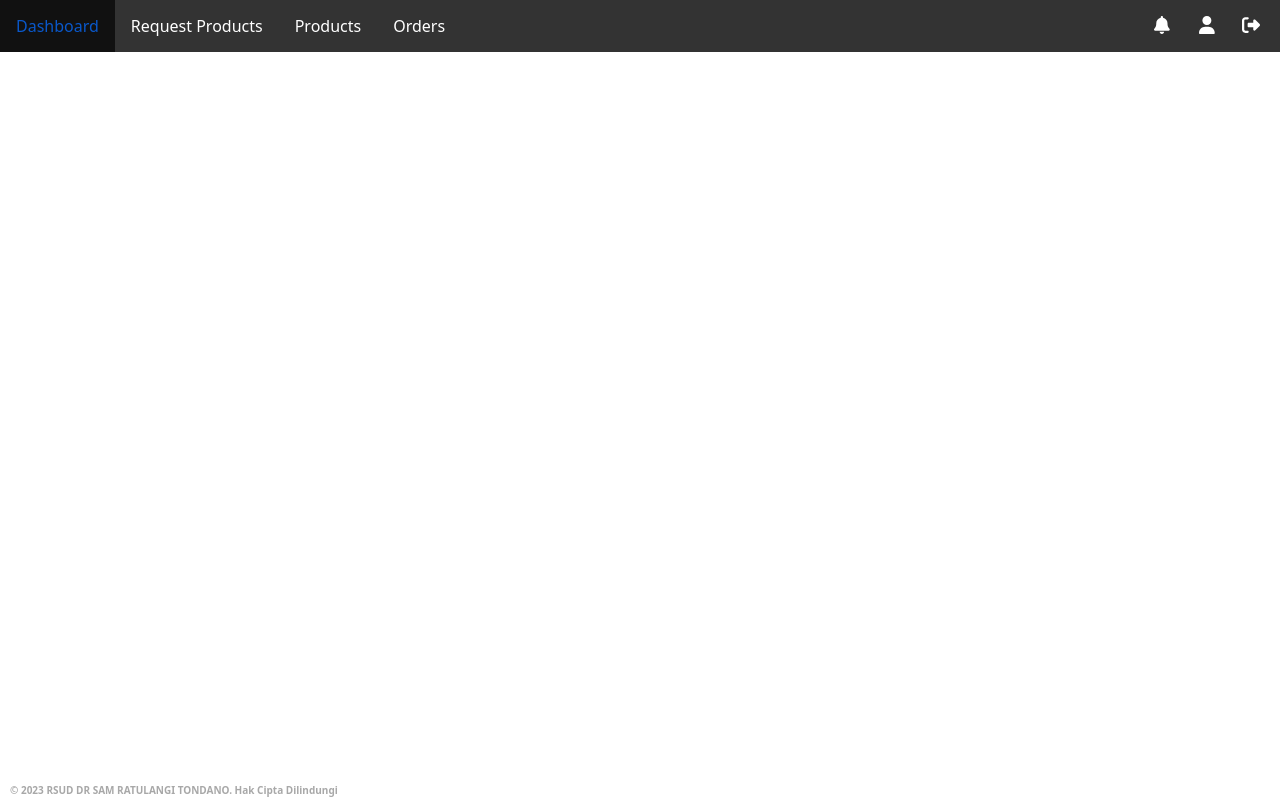
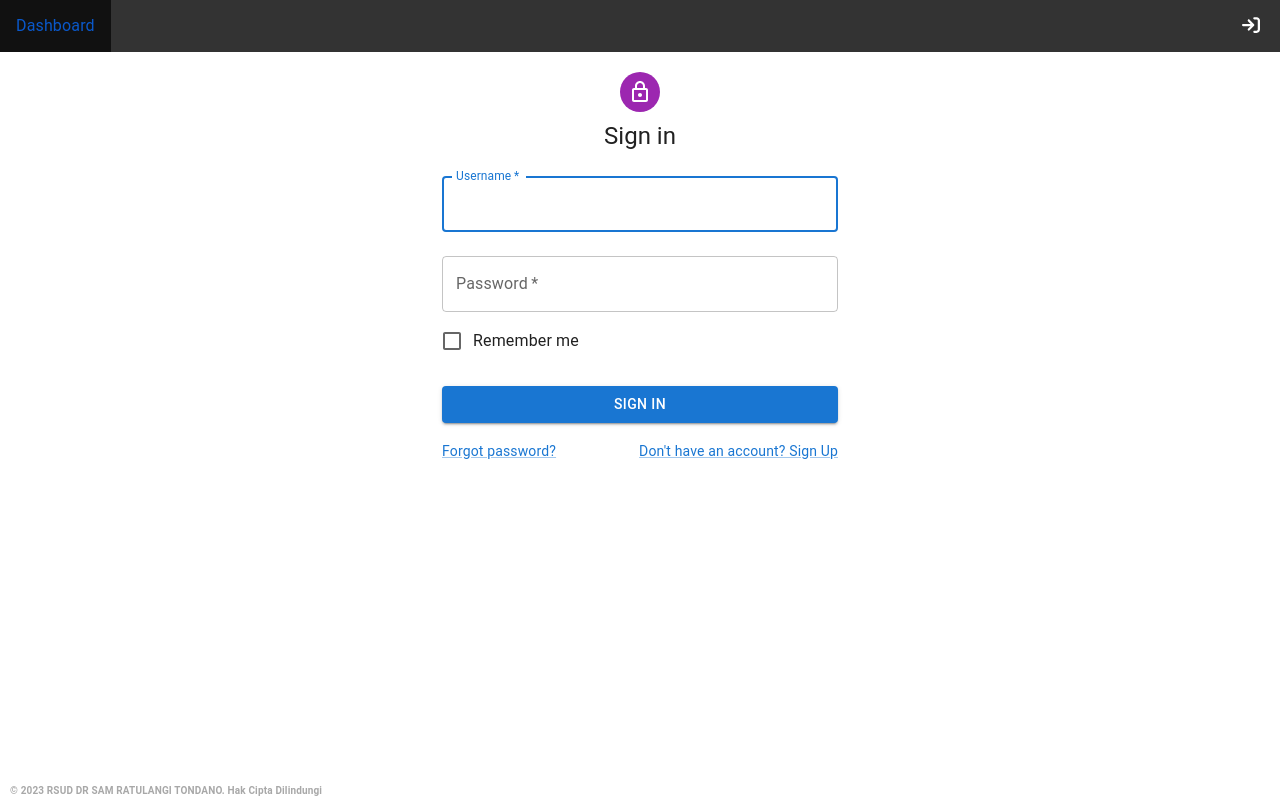
Before and after one commit to RSUD-Dr-Sam-Ratulangi/FrontEndPengadaanRS-testing, a React (Create React App) app: page /signIn in a window 1280 px wide. Built offline with nearby package versions, Linux system fonts and the light colour scheme.

Commit message:
add authentication

```diff
--- a/package.json
+++ b/package.json
@@ -9,6 +9,7 @@
     "@fortawesome/react-fontawesome": "^0.2.0",
     "@mui/icons-material": "^5.11.16",
     "@react-pdf/renderer": "^3.1.9",
+    "@reduxjs/toolkit": "^1.9.5",
     "@testing-library/jest-dom": "^5.16.5",
     "@testing-library/react": "^13.4.0",
     "@testing-library/user-event": "^13.5.0",
--- a/src/components/Navigation.js
+++ b/src/components/Navigation.js
@@ -1,11 +1,23 @@
-import React, { useState } from 'react';
-import { Link } from 'react-router-dom';
-import { FontAwesomeIcon } from '@fortawesome/react-fontawesome';
-import { faBell, faUser, faSignOutAlt } from '@fortawesome/free-solid-svg-icons';
-import '../assets/navigation.css';
+import React, { useState } from "react";
+import { Link } from "react-router-dom";
+import { FontAwesomeIcon } from "@fortawesome/react-fontawesome";
+import {
+  faBell,
+  faUser,
+  faSignOutAlt,
+  faSignIn,
+} from "@fortawesome/free-solid-svg-icons";
+import { useSelector, useDispatch } from "react-redux";
+import { logout } from "../config/auth/authSlice";
+import { useNavigate } from "react-router-dom";
+import "../assets/navigation.css";
 
 const Navigation = () => {
+  const isLoggedIn = useSelector((state) => state.auth.isLoggedIn);
   const [notificationCount, setNotificationCount] = useState(0);
+
+  const dispatch = useDispatch();
+  const navigate = useNavigate();
 
   const handleNotificationClick = () => {
     setNotificationCount(0);
@@ -17,43 +29,68 @@ const Navigation = () => {
 
   const handleLogoutClick = () => {
     // Tambahkan fungsi yang ingin dilakukan saat ikon logout diklik
+    dispatch(logout());
+    console.log("Berhasil Logout");
+    navigate("/signIn");
   };
 
   return (
     <nav>
       <ul>
         <li>
-          <Link to="/">
-            Dashboard
-          </Link>
+          <Link to="/">Dashboard</Link>
+        </li>
+        {isLoggedIn && (
+          <div>
+            <li>
+              <Link to="/vendor">Request Products</Link>
             </li>
             <li>
-          <Link to="/vendor">
-            Request Products
-          </Link>
+              <Link to="/products">Products</Link>
             </li>
             <li>
-          <Link to="/products">
-            Products
-          </Link>
+              <Link to="/orders">Orders</Link>
             </li>
-        <li>
-          <Link to="/orders">
-            Orders
-          </Link>
-        </li>
+          </div>
+        )}
       </ul>
       <div className="navigation-icons">
-        <Link to="/notifications" className="notification-icon" onClick={handleNotificationClick}>
+        {isLoggedIn && (
+          <div>
+            <Link
+              to="/notifications"
+              className="notification-icon"
+              onClick={handleNotificationClick}
+            >
               <FontAwesomeIcon icon={faBell} />
-          {notificationCount > 0 && <span className="notification-count">{notificationCount}</span>}
+              {notificationCount > 0 && (
+                <span className="notification-count">{notificationCount}</span>
+              )}
             </Link>
-        <Link to="/profile" className="profile-icon" onClick={handleProfileClick}>
+            <Link
+              to="/profile"
+              className="profile-icon"
+              onClick={handleProfileClick}
+            >
               <FontAwesomeIcon icon={faUser} />
             </Link>
-        <Link to="/logout" className="logout-icon" onClick={handleLogoutClick}>
+          </div>
+        )}
+
+        {!isLoggedIn && (
+          <div>
+            <Link to="/signIn" className="logout-icon">
+              <FontAwesomeIcon icon={faSignIn} />
+            </Link>
+          </div>
+        )}
+        {isLoggedIn && (
+          <div>
+            <button className="logout-icon" onClick={handleLogoutClick}>
               <FontAwesomeIcon icon={faSignOutAlt} />
-        </Link>
+            </button>
+          </div>
+        )}
       </div>
     </nav>
   );
--- /dev/null
+++ b/src/config/auth/authActions.js
@@ -0,0 +1,10 @@
+import { configureStore } from "@reduxjs/toolkit";
+import authReducer from "../auth/authSlice";
+
+const store = configureStore({
+  reducer: {
+    auth: authReducer,
+  },
+});
+
+export default store;
--- /dev/null
+++ b/src/config/auth/authSlice.js
@@ -0,0 +1,28 @@
+import { createSlice } from "@reduxjs/toolkit";
+
+const initialState = {
+  isLoggedIn: false,
+  user: null,
+  role: null,
+};
+
+const authSlice = createSlice({
+  name: "auth",
+  initialState,
+  reducers: {
+    login(state, action) {
+      state.isLoggedIn = true;
+      state.user = action.payload;
+    },
+    logout(state) {
+      state.isLoggedIn = false;
+      state.user = null;
+    },
+    setRole(state, action) {
+      state.role = action.payload; // Mengubah nilai role saat diset
+    },
+  },
+});
+
+export const { login, logout, setRole } = authSlice.actions;
+export default authSlice.reducer;
--- a/src/config/index.js
+++ b/src/config/index.js
@@ -1,30 +1,37 @@
-import React from 'react';
-import { BrowserRouter as Router, Route, Routes } from 'react-router-dom';
-import Productpages from '../pages/Productpages';
-import Dashboard from '../pages/Dashboard';
-import Navigation from '../components/Navigation';
-import Footer from '../components/Footer';
-import 'bootstrap/dist/css/bootstrap.min.css';
-import Vendorpages from '../pages/Vendorpages';
+import React from "react";
+import { BrowserRouter as Router, Route, Routes } from "react-router-dom";
+import Productpages from "../pages/Productpages";
+import Dashboard from "../pages/Dashboard";
+import Navigation from "../components/Navigation";
+import Footer from "../components/Footer";
+import "bootstrap/dist/css/bootstrap.min.css";
+import Vendorpages from "../pages/Vendorpages";
 // import Vendorreqtable from '../pages/Vendorreqtable';
-import Orderpages from '../pages/Orderpages';
-import Notificationpages from '../pages/Notificationpages';
-import Profilpages from '../pages/Profilpages';
-import SignInpages from '../pages/SignInpages';
+import Orderpages from "../pages/Orderpages";
+import Notificationpages from "../pages/Notificationpages";
+import Profilpages from "../pages/Profilpages";
+import SignInpages from "../pages/SignInpages";
+import { useSelector } from "react-redux";
 
 const Routers = () => {
+  const isLoggedIn = useSelector((state) => state.auth.isLoggedIn);
   return (
     <Router>
       <Navigation />
       <Routes>
         <Route path="/" element={<Dashboard />} />
-        <Route path="/products" element={<Productpages />} />
-        <Route path="/vendor" element={<Vendorpages />} /> {/* Update the route path to "/vendor" */}
-        {/* <Route path="/vendorlist" element={<Vendorreqtable />} /> */}
-        <Route path="/orders" element={<Orderpages />} />
-        <Route path="/notifications" element={<Notificationpages />} />
-        <Route path="/profile" element={<Profilpages />} />
-        <Route path="/logout" element={<SignInpages />} />
+        {isLoggedIn && (
+          <>
+            <Route path="/products" element={<Productpages />} />
+            <Route path="/vendor" element={<Vendorpages />} />{" "}
+            {/* Update the route path to "/vendor" */}
+            {/* <Route path="/vendorlist" element={<Vendorreqtable />} /> */}
+            <Route path="/orders" element={<Orderpages />} />
+            <Route path="/notifications" element={<Notificationpages />} />
+            <Route path="/profile" element={<Profilpages />} />
+          </>
+        )}
+        <Route path="/signIn" element={<SignInpages />} />
       </Routes>
       <Footer />
     </Router>
--- a/src/index.js
+++ b/src/index.js
@@ -1,13 +1,17 @@
-import React from 'react';
-import ReactDOM from 'react-dom/client';
-import './index.css';
-import App from './App';
-import reportWebVitals from './reportWebVitals';
+import React from "react";
+import ReactDOM from "react-dom/client";
+import "./index.css";
+import App from "./App";
+import { Provider } from "react-redux";
+import store from "./config/auth/authActions";
+import reportWebVitals from "./reportWebVitals";
 
-const root = ReactDOM.createRoot(document.getElementById('root'));
+const root = ReactDOM.createRoot(document.getElementById("root"));
 root.render(
   <React.StrictMode>
-    <App />
+    <Provider store={store}>
+      <App />
+    </Provider>
   </React.StrictMode>
 );
 
--- a/src/pages/Dashboard.js
+++ b/src/pages/Dashboard.js
@@ -1,24 +1,35 @@
-import React from 'react';
+import React from "react";
 // import { Link } from 'react-router-dom';
-import Navigation from '../components/Navigation';
-import Footer from '../components/Footer';
-import dashboardImage from '../assets/statistik.JPG';
-import '../assets/navigation.css';
+import Navigation from "../components/Navigation";
+import Footer from "../components/Footer";
+import dashboardImage from "../assets/statistik.JPG";
+import "../assets/navigation.css";
+import { useSelector } from "react-redux";
 
 const Dashboard = () => {
+  const isLoggedIn = useSelector((state) => state.auth.isLoggedIn); // Ambil nilai isLoggedIn dari state Redux
+  const username = useSelector((state) => state.auth.user?.username);
+
   return (
     <div className="dashboard">
       <Navigation />
+      {isLoggedIn && (
+        <div>
           <div className="dashboard-links">
             {/* <Link to="/products">Products</Link> */}
             {/* Hapus Link ke halaman Users */}
           </div>
-      <h1>Selamat Datang ,</h1>
+          <h1>Selamat Datang , {username}</h1>
           <p>Statistik Analisis</p>
           <img src={dashboardImage} alt="Dashboard Statistik" />
-      <div className="scrollbar-container">
-        {/* Content goes here */}
+          <div className="scrollbar-container">{/* Content goes here */}</div>
         </div>
+      )}
+      {!isLoggedIn && (
+        <div>
+          <p>Please Log in</p>
+        </div>
+      )}
       <Footer />
     </div>
   );
--- a/src/pages/Orderpages.js
+++ b/src/pages/Orderpages.js
@@ -29,7 +29,7 @@ const Orderpages = () => {
       try {
         setLoading(true);
         const response = await axios.get(
-          `http://localhost:8080/pengadaan/dev/v1/orders/orders/items/product-stock?page=${page}&sort=${sort}`
+          `http://rsudsamrat.site:8080/pengadaan/dev/v1/orders/orders/items/product-stock?page=${page}&sort=${sort}`
         );
         setData(response.data.content);
         setLoading(false);
@@ -52,7 +52,7 @@ const Orderpages = () => {
   const openModal = async (orderId) => {
     try {
       const response = await axios.get(
-        `http://localhost:8080/pengadaan/dev/v1/orders/${orderId}`
+        `http://rsudsamrat.site:8080/pengadaan/dev/v1/orders/${orderId}`
       );
       setSelectedOrder(response.data);
     } catch (error) {
@@ -73,7 +73,7 @@ const Orderpages = () => {
   const handleDetailProduct = async (productUuid) => {
     try {
       const response = await axios.get(
-        `http://localhost:8080/pengadaan/dev/v1/products/${productUuid}`
+        `http://rsudsamrat.site:8080/pengadaan/dev/v1/products/${productUuid}`
       );
       setSelectedProduct(response.data);
       setShowProductDetailModal(true);
@@ -85,7 +85,7 @@ const Orderpages = () => {
   const handlePayoutDetail = async () => {
     try {
       const response = await axios.get(
-        `http://localhost:8080/pengadaan/dev/v1/orders/${selectedOrder.id}`
+        `http://rsudsamrat.site:8080/pengadaan/dev/v1/orders/${selectedOrder.id}`
       );
       setPayoutDetails(response.data);
     } catch (error) {
@@ -117,7 +117,7 @@ const Orderpages = () => {
     // Make the API call to update the order item
     axios
       .put(
-        `http://localhost:8080/pengadaan/dev/v1/orders/${selectedOrder.id}/items`,
+        `http://rsudsamrat.site:8080/pengadaan/dev/v1/orders/${selectedOrder.id}/items`,
         payload
       )
       .then((response) => {
@@ -143,7 +143,7 @@ const Orderpages = () => {
     try {
       // PUT request to update payment using Axios
       const response = await axios.put(
-        `http://localhost:8080/pengadaan/dev/v1/orders/${selectedOrder.id}/${selectedOrderItem.id}/payment`
+        `http://rsudsamrat.site:8080/pengadaan/dev/v1/orders/${selectedOrder.id}/${selectedOrderItem.id}/payment`
       );
 
       // Handle the response as needed
--- a/src/pages/SignInpages.js
+++ b/src/pages/SignInpages.js
@@ -1,15 +1,59 @@
-import * as React from 'react';
-import { Avatar, Button, CssBaseline, TextField, FormControlLabel, Checkbox, Link, Grid, Box, Typography, Container, createTheme, ThemeProvider } from '@mui/material';
-import LockOutlinedIcon from '@mui/icons-material/LockOutlined';
+import * as React from "react";
+import axios from "axios";
+import { useNavigate } from "react-router-dom";
+import {
+  Avatar,
+  Button,
+  CssBaseline,
+  TextField,
+  FormControlLabel,
+  Checkbox,
+  Link,
+  Grid,
+  Box,
+  Typography,
+  Container,
+  createTheme,
+  ThemeProvider,
+} from "@mui/material";
+import { useDispatch } from "react-redux";
+import LockOutlinedIcon from "@mui/icons-material/LockOutlined";
+import { login, setRole } from "../config/auth/authSlice";
 
-function SignInpages() {
+const SignInpages = () => {
+  const dispatch = useDispatch();
+  const navigate = useNavigate();
+  const [userName, setUserName] = React.useState("");
+  const [password, setPassword] = React.useState("");
+
+  const handleChangeUsername = (e) => {
+    setUserName(e.target.value);
+  };
+  const handleChangePassword = (e) => {
+    setPassword(e.target.value);
+  };
+
   const handleSubmit = (event) => {
     event.preventDefault();
-    const data = new FormData(event.currentTarget);
-    console.log({
-      email: data.get('email'),
-      password: data.get('password'),
-    });
+
+    axios
+      .post("http://rsudsamrat.site:8080/employee/login", {
+        username: userName,
+        password: password,
+      })
+      .then((res) => {
+        const { username, id } = res.data;
+        dispatch(login({ username, id }));
+        axios
+          .get(`http://rsudsamrat.site:8080/employee/${id}`)
+          .then((response) => {
+            const { role } = response.data;
+            console.log(role);
+          })
+          .catch((err) => console.log(err));
+        navigate("/");
+      })
+      .catch((err) => console.log(err));
   };
 
   return (
@@ -19,25 +63,31 @@ function SignInpages() {
         <Box
           sx={{
             marginTop: 8,
-            display: 'flex',
-            flexDirection: 'column',
-            alignItems: 'center',
+            display: "flex",
+            flexDirection: "column",
+            alignItems: "center",
           }}
         >
-          <Avatar sx={{ m: 1, bgcolor: 'secondary.main' }}>
+          <Avatar sx={{ m: 1, bgcolor: "secondary.main" }}>
             <LockOutlinedIcon />
           </Avatar>
           <Typography component="h1" variant="h5">
             Sign in
           </Typography>
-          <Box component="form" onSubmit={handleSubmit} noValidate sx={{ mt: 1 }}>
+          <Box
+            component="form"
+            onSubmit={handleSubmit}
+            noValidate
+            sx={{ mt: 1 }}
+          >
             <TextField
               margin="normal"
               required
               fullWidth
               id="email"
               label="Username"
-              name="email"
+              value={userName}
+              onChange={handleChangeUsername}
               autoComplete="email"
               autoFocus
             />
@@ -48,6 +98,8 @@ function SignInpages() {
               name="password"
               label="Password"
               type="password"
+              value={password}
+              onChange={handleChangePassword}
               id="password"
               autoComplete="current-password"
             />
@@ -80,11 +132,9 @@ function SignInpages() {
       </Container>
     </ThemeProvider>
   );
-}
+};
 
 export default SignInpages;
-
-
 
 // import React, { useRef, useState } from "react";
 // // import { BrowserRouter as Router, Switch, Route, Link } from "react-router-dom";
```
Also changed, not shown: 1 other file (tests, documents, lock files or other folders). Lines whose indentation alone changed are shown as unchanged.
